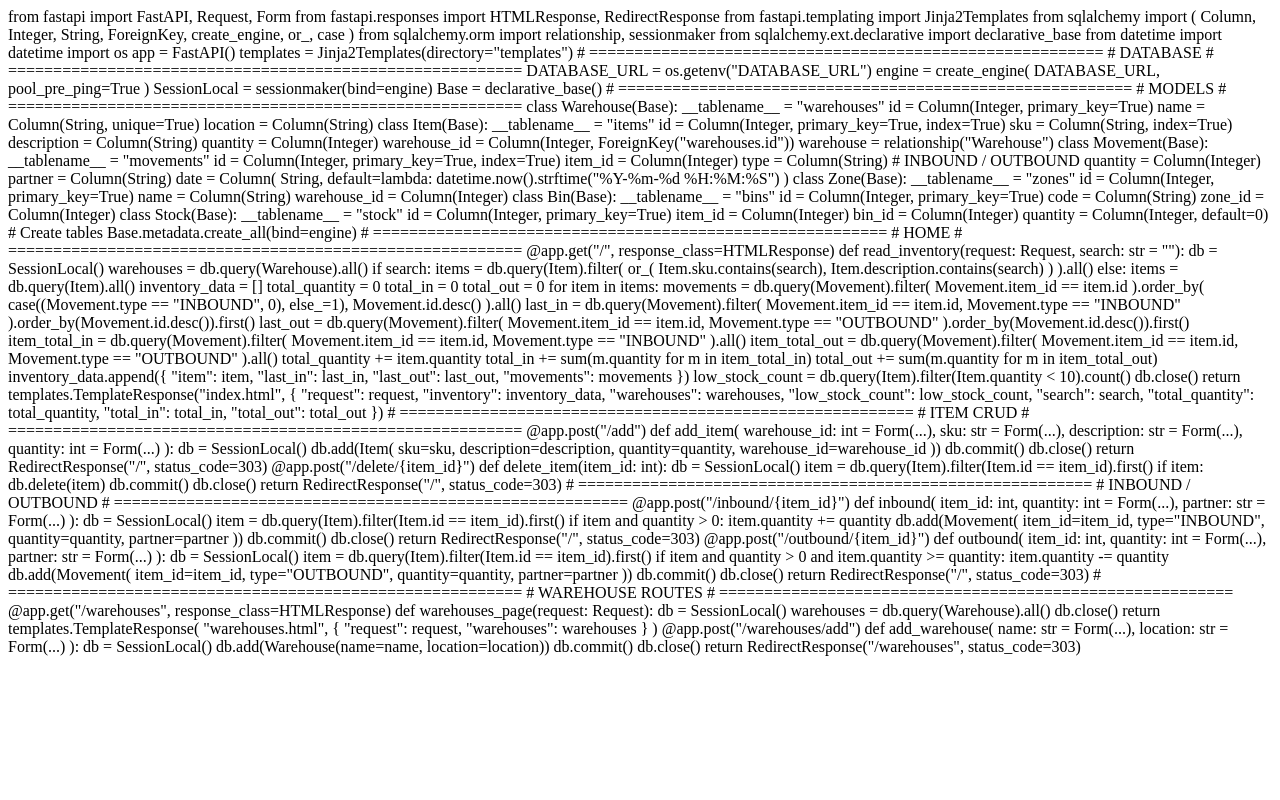
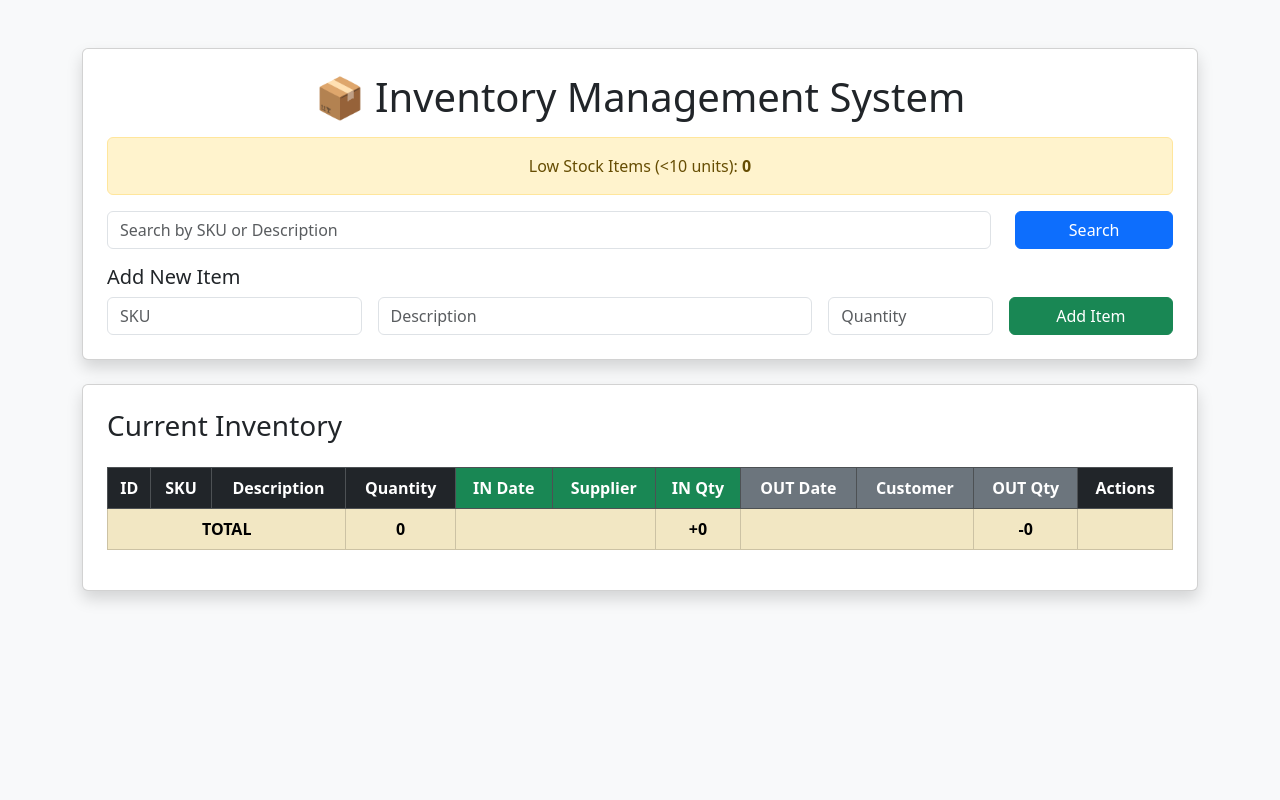
Before and after one commit to maxjack20001-bot/logistics_system-, a FastAPI app: page / in a window 1280 px wide. Run offline with FastAPI, Linux system fonts and the light colour scheme.

Commit message:
Update index.html

```diff
--- a/templates/index.html
+++ b/templates/index.html
@@ -1,292 +1,248 @@
-from fastapi import FastAPI, Request, Form
-from fastapi.responses import HTMLResponse, RedirectResponse
-from fastapi.templating import Jinja2Templates
+<!DOCTYPE html>
+<html>
+<head>
+    <title>Inventory Dashboard</title>
+    <link href="https://cdn.jsdelivr.net/npm/bootstrap@5.3.2/dist/css/bootstrap.min.css" rel="stylesheet">
+</head>
 
-from sqlalchemy import (
-    Column, Integer, String, ForeignKey,
-    create_engine, or_, case
-)
-from sqlalchemy.orm import relationship, sessionmaker
-from sqlalchemy.ext.declarative import declarative_base
+<body class="bg-light">
 
-from datetime import datetime
-import os
+<div class="container mt-5">
+
+    <!-- HEADER -->
+    <div class="card shadow p-4">
+        <h1 class="text-center mb-3">📦 Inventory Management System</h1>
+
+        <!-- LOW STOCK -->
+        <div class="alert alert-warning text-center">
+            Low Stock Items (&lt;10 units):
+            <strong>{{ low_stock_count }}</strong>
+        </div>
+
+        <!-- SEARCH -->
+        <form method="get" action="/" class="row mb-3">
+            <div class="col-md-10">
+                <input type="text" name="search" class="form-control"
+                       placeholder="Search by SKU or Description"
+                       value="{{ search }}">
+            </div>
+            <div class="col-md-2">
+                <button class="btn btn-primary w-100">Search</button>
+            </div>
+        </form>
+
+        <!-- ADD ITEM -->
+        <h5>Add New Item</h5>
+        <form action="/add" method="post" class="row g-3">
+            <div class="col-md-3">
+                <input type="text" name="sku" class="form-control" placeholder="SKU" required>
+            </div>
+            <div class="col-md-5">
+                <input type="text" name="description" class="form-control" placeholder="Description" required>
+            </div>
+            <div class="col-md-2">
+                <input type="number" name="quantity" class="form-control" placeholder="Quantity" required>
+            </div>
+            <div class="col-md-2">
+                <button type="submit" class="btn btn-success w-100">
+                    Add Item
+                </button>
+            </div>
+        </form>
+    </div>
 
 
-app = FastAPI()
-templates = Jinja2Templates(directory="templates")
+    <!-- INVENTORY TABLE -->
+    <div class="card shadow mt-4 p-4">
+        <h3>Current Inventory</h3>
 
-# =========================================================
-# DATABASE
-# =========================================================
+        <!-- Scrollable Wrapper -->
+        <div class="table-responsive">
+            <table class="table table-bordered table-striped mt-3 align-middle">
+                <thead class="table-dark text-center">
+                <tr>
+                    <th>ID</th>
+                    <th>SKU</th>
+                    <th>Description</th>
+                    <th>Quantity</th>
 
-DATABASE_URL = os.getenv("DATABASE_URL")
+                    <th class="bg-success text-white">IN Date</th>
+                    <th class="bg-success text-white">Supplier</th>
+                    <th class="bg-success text-white">IN Qty</th>
 
-engine = create_engine(
-    DATABASE_URL,
-    pool_pre_ping=True
-)
+                    <th class="bg-secondary text-white">OUT Date</th>
+                    <th class="bg-secondary text-white">Customer</th>
+                    <th class="bg-secondary text-white">OUT Qty</th>
 
-SessionLocal = sessionmaker(bind=engine)
-Base = declarative_base()
+                    <th>Actions</th>
+                </tr>
+                </thead>
 
-# =========================================================
-# MODELS
-# =========================================================
+                <tbody>
+                {% set total_stock = 0 %}
+                {% set total_in = 0 %}
+                {% set total_out = 0 %}
 
-class Warehouse(Base):
-    __tablename__ = "warehouses"
+                {% for row in inventory %}
+                {% set item = row.item %}
+                {% set total_stock = total_stock + item.quantity %}
 
-    id = Column(Integer, primary_key=True)
-    name = Column(String, unique=True)
-    location = Column(String)
+                <tr class="text-center">
+                    <td>{{ item.id }}</td>
+                    <td>{{ item.sku }}</td>
+                    <td>{{ item.description }}</td>
+
+                    <td>
+                        {% if item.quantity < 10 %}
+                            <span class="badge bg-danger">{{ item.quantity }}</span>
+                        {% else %}
+                            <span class="badge bg-success">{{ item.quantity }}</span>
+                        {% endif %}
+                    </td>
+
+                    <!-- IN -->
+                    <td class="bg-success bg-opacity-10">
+                        {{ row.last_in.date if row.last_in else "-" }}
+                    </td>
+                    <td class="bg-success bg-opacity-10">
+                        {{ row.last_in.partner if row.last_in else "-" }}
+                    </td>
+                    <td class="bg-success bg-opacity-10">
+                        {% if row.last_in %}
+                            {% set total_in = total_in + row.last_in.quantity %}
+                            <span class="badge bg-success">
+                                +{{ row.last_in.quantity }}
+                            </span>
+                        {% else %}
+                            -
+                        {% endif %}
+                    </td>
+
+                    <!-- OUT -->
+                    <td class="bg-secondary bg-opacity-10">
+                        {{ row.last_out.date if row.last_out else "-" }}
+                    </td>
+                    <td class="bg-secondary bg-opacity-10">
+                        {{ row.last_out.partner if row.last_out else "-" }}
+                    </td>
+                    <td class="bg-secondary bg-opacity-10">
+                        {% if row.last_out %}
+                            {% set total_out = total_out + row.last_out.quantity %}
+                            <span class="badge bg-dark">
+                                -{{ row.last_out.quantity }}
+                            </span>
+                        {% else %}
+                            -
+                        {% endif %}
+                    </td>
+
+                    <!-- ACTIONS -->
+                    <td>
+
+                        <button class="btn btn-info btn-sm mb-2"
+                                data-bs-toggle="modal"
+                                data-bs-target="#historyModal{{ item.id }}">
+                            History
+                        </button>
+
+                        <!-- INBOUND -->
+                        <form action="/inbound/{{ item.id }}"
+                              method="post"
+                              class="d-flex gap-1 mb-1">
+                            <input type="number" name="quantity"
+                                   class="form-control form-control-sm"
+                                   placeholder="Qty" required>
+                            <input type="text" name="partner"
+                                   class="form-control form-control-sm"
+                                   placeholder="Supplier" required>
+                            <button class="btn btn-success btn-sm">IN</button>
+                        </form>
+
+                        <!-- OUTBOUND -->
+                        <form action="/outbound/{{ item.id }}"
+                              method="post"
+                              class="d-flex gap-1">
+                            <input type="number" name="quantity"
+                                   class="form-control form-control-sm"
+                                   placeholder="Qty" required>
+                            <input type="text" name="partner"
+                                   class="form-control form-control-sm"
+                                   placeholder="Customer" required>
+                            <button class="btn btn-dark btn-sm">OUT</button>
+                        </form>
+
+                    </td>
+                </tr>
+                {% endfor %}
+
+                <!-- TOTAL ROW -->
+                <tr class="fw-bold text-center table-warning">
+                    <td colspan="3">TOTAL</td>
+                    <td>{{ total_stock }}</td>
+                    <td colspan="2"></td>
+                    <td>+{{ total_in }}</td>
+                    <td colspan="2"></td>
+                    <td>-{{ total_out }}</td>
+                    <td></td>
+                </tr>
+
+                </tbody>
+            </table>
+        </div>
+    </div>
+</div>
 
 
-class Item(Base):
-    __tablename__ = "items"
+<!-- MODALS (OUTSIDE TABLE — IMPORTANT) -->
+{% for row in inventory %}
+{% set item = row.item %}
+<div class="modal fade" id="historyModal{{ item.id }}" tabindex="-1">
+    <div class="modal-dialog modal-lg">
+        <div class="modal-content">
+            <div class="modal-header">
+                <h5 class="modal-title">
+                    Movement History - {{ item.sku }}
+                </h5>
+                <button type="button"
+                        class="btn-close"
+                        data-bs-dismiss="modal"></button>
+            </div>
+            <div class="modal-body">
 
-    id = Column(Integer, primary_key=True, index=True)
-    sku = Column(String, index=True)
-    description = Column(String)
-    quantity = Column(Integer)
+                <table class="table table-bordered">
+                    <thead class="table-dark">
+                        <tr>
+                            <th>Date</th>
+                            <th>Type</th>
+                            <th>Partner</th>
+                            <th>Quantity</th>
+                        </tr>
+                    </thead>
+                    <tbody>
+                        {% for m in row.movements %}
+                        <tr>
+                            <td>{{ m.date }}</td>
+                            <td>
+                                {% if m.type == "INBOUND" %}
+                                    <span class="badge bg-success">IN</span>
+                                {% else %}
+                                    <span class="badge bg-dark">OUT</span>
+                                {% endif %}
+                            </td>
+                            <td>{{ m.partner }}</td>
+                            <td>{{ m.quantity }}</td>
+                        </tr>
+                        {% endfor %}
+                    </tbody>
+                </table>
 
-    warehouse_id = Column(Integer, ForeignKey("warehouses.id"))
-    warehouse = relationship("Warehouse")
+            </div>
+        </div>
+    </div>
+</div>
+{% endfor %}
 
 
-class Movement(Base):
-    __tablename__ = "movements"
-
-    id = Column(Integer, primary_key=True, index=True)
-    item_id = Column(Integer)
-    type = Column(String)  # INBOUND / OUTBOUND
-    quantity = Column(Integer)
-    partner = Column(String)
-    date = Column(
-        String,
-        default=lambda: datetime.now().strftime("%Y-%m-%d %H:%M:%S")
-    )
-
-
-class Zone(Base):
-    __tablename__ = "zones"
-
-    id = Column(Integer, primary_key=True)
-    name = Column(String)
-    warehouse_id = Column(Integer)
-
-
-class Bin(Base):
-    __tablename__ = "bins"
-
-    id = Column(Integer, primary_key=True)
-    code = Column(String)
-    zone_id = Column(Integer)
-
-
-class Stock(Base):
-    __tablename__ = "stock"
-
-    id = Column(Integer, primary_key=True)
-    item_id = Column(Integer)
-    bin_id = Column(Integer)
-    quantity = Column(Integer, default=0)
-
-
-# Create tables
-Base.metadata.create_all(bind=engine)
-
-# =========================================================
-# HOME
-# =========================================================
-
-@app.get("/", response_class=HTMLResponse)
-def read_inventory(request: Request, search: str = ""):
-    db = SessionLocal()
-
-    warehouses = db.query(Warehouse).all()
-
-    if search:
-        items = db.query(Item).filter(
-            or_(
-                Item.sku.contains(search),
-                Item.description.contains(search)
-            )
-        ).all()
-    else:
-        items = db.query(Item).all()
-
-    inventory_data = []
-    total_quantity = 0
-    total_in = 0
-    total_out = 0
-
-    for item in items:
-
-        movements = db.query(Movement).filter(
-            Movement.item_id == item.id
-        ).order_by(
-            case((Movement.type == "INBOUND", 0), else_=1),
-            Movement.id.desc()
-        ).all()
-
-        last_in = db.query(Movement).filter(
-            Movement.item_id == item.id,
-            Movement.type == "INBOUND"
-        ).order_by(Movement.id.desc()).first()
-
-        last_out = db.query(Movement).filter(
-            Movement.item_id == item.id,
-            Movement.type == "OUTBOUND"
-        ).order_by(Movement.id.desc()).first()
-
-        item_total_in = db.query(Movement).filter(
-            Movement.item_id == item.id,
-            Movement.type == "INBOUND"
-        ).all()
-
-        item_total_out = db.query(Movement).filter(
-            Movement.item_id == item.id,
-            Movement.type == "OUTBOUND"
-        ).all()
-
-        total_quantity += item.quantity
-        total_in += sum(m.quantity for m in item_total_in)
-        total_out += sum(m.quantity for m in item_total_out)
-
-        inventory_data.append({
-            "item": item,
-            "last_in": last_in,
-            "last_out": last_out,
-            "movements": movements
-        })
-
-    low_stock_count = db.query(Item).filter(Item.quantity < 10).count()
-
-    db.close()
-
-    return templates.TemplateResponse("index.html", {
-        "request": request,
-        "inventory": inventory_data,
-        "warehouses": warehouses,
-        "low_stock_count": low_stock_count,
-        "search": search,
-        "total_quantity": total_quantity,
-        "total_in": total_in,
-        "total_out": total_out
-    })
-
-
-# =========================================================
-# ITEM CRUD
-# =========================================================
-
-@app.post("/add")
-def add_item(
-    warehouse_id: int = Form(...),
-    sku: str = Form(...),
-    description: str = Form(...),
-    quantity: int = Form(...)
-):
-    db = SessionLocal()
-    db.add(Item(
-        sku=sku,
-        description=description,
-        quantity=quantity,
-        warehouse_id=warehouse_id
-    ))
-    db.commit()
-    db.close()
-    return RedirectResponse("/", status_code=303)
-
-
-@app.post("/delete/{item_id}")
-def delete_item(item_id: int):
-    db = SessionLocal()
-    item = db.query(Item).filter(Item.id == item_id).first()
-    if item:
-        db.delete(item)
-        db.commit()
-    db.close()
-    return RedirectResponse("/", status_code=303)
-
-
-# =========================================================
-# INBOUND / OUTBOUND
-# =========================================================
-
-@app.post("/inbound/{item_id}")
-def inbound(
-    item_id: int,
-    quantity: int = Form(...),
-    partner: str = Form(...)
-):
-    db = SessionLocal()
-    item = db.query(Item).filter(Item.id == item_id).first()
-
-    if item and quantity > 0:
-        item.quantity += quantity
-        db.add(Movement(
-            item_id=item_id,
-            type="INBOUND",
-            quantity=quantity,
-            partner=partner
-        ))
-        db.commit()
-
-    db.close()
-    return RedirectResponse("/", status_code=303)
-
-
-@app.post("/outbound/{item_id}")
-def outbound(
-    item_id: int,
-    quantity: int = Form(...),
-    partner: str = Form(...)
-):
-    db = SessionLocal()
-    item = db.query(Item).filter(Item.id == item_id).first()
-
-    if item and quantity > 0 and item.quantity >= quantity:
-        item.quantity -= quantity
-        db.add(Movement(
-            item_id=item_id,
-            type="OUTBOUND",
-            quantity=quantity,
-            partner=partner
-        ))
-        db.commit()
-
-    db.close()
-    return RedirectResponse("/", status_code=303)
-
-
-# =========================================================
-# WAREHOUSE ROUTES
-# =========================================================
-
-@app.get("/warehouses", response_class=HTMLResponse)
-def warehouses_page(request: Request):
-    db = SessionLocal()
-    warehouses = db.query(Warehouse).all()
-    db.close()
-
-    return templates.TemplateResponse(
-        "warehouses.html",
-        {
-            "request": request,
-            "warehouses": warehouses
-        }
-    )
-
-
-@app.post("/warehouses/add")
-def add_warehouse(
-    name: str = Form(...),
-    location: str = Form(...)
-):
-    db = SessionLocal()
-    db.add(Warehouse(name=name, location=location))
-    db.commit()
-    db.close()
-    return RedirectResponse("/warehouses", status_code=303)
+<script src="https://cdn.jsdelivr.net/npm/bootstrap@5.3.2/dist/js/bootstrap.bundle.min.js"></script>
+</body>
+</html>
```
